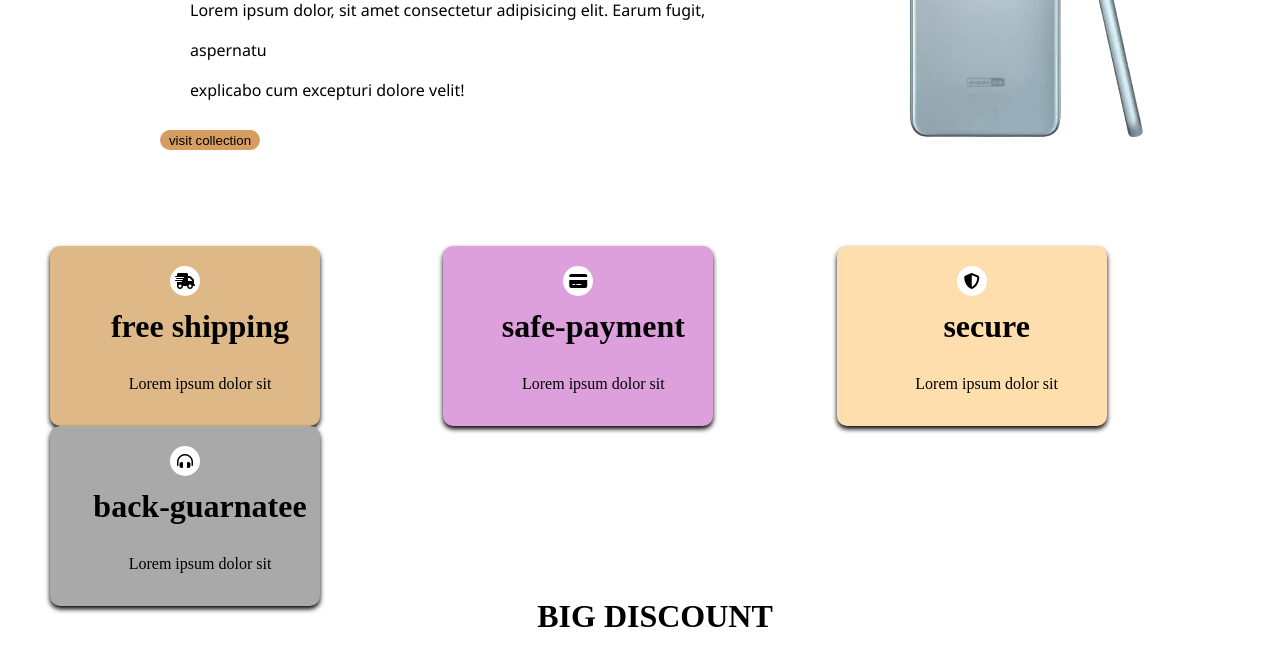
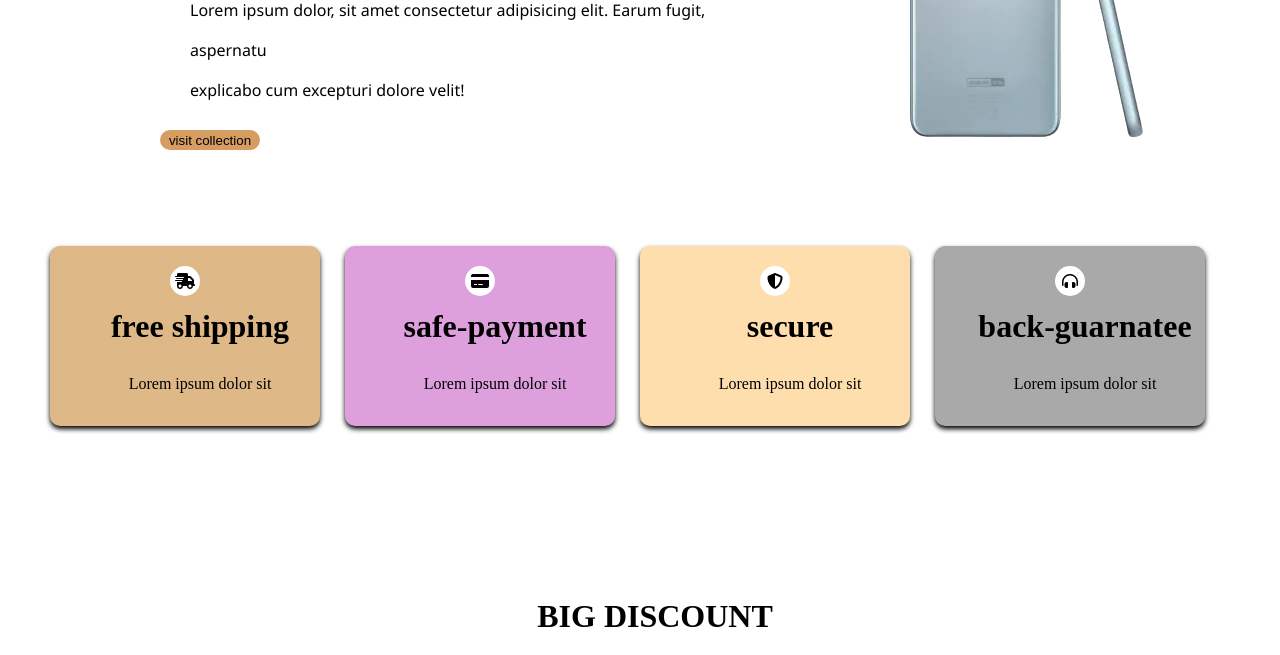
Before and after one commit to nandasai-8/E-commerce-website, a plain HTML site: page index.html in a window 1280 px wide. Shown: the part 442-1097 px from the top of the page. Drawn offline with Linux system fonts and the light colour scheme.

Commit message:
modify-website-e-commerce

```diff
--- a/style.css
+++ b/style.css
@@ -2,6 +2,7 @@
     margin: 0;
     padding: 0;
     box-sizing: border-box;
+    /* font-family: system-ui, -apple-system, BlinkMacSystemFont, 'Segoe UI', Roboto, Oxygen, Ubuntu, Cantarell, 'Open Sans', 'Helvetica Neue', sans-serif; */
 }
 .logo img{
     width: 200px;
@@ -217,7 +218,7 @@ section button{
 .flex-box{
     height: 200px;
    display: grid;
-   grid-template-columns: repeat(auto-fit,minmax(300px,1fr));
+   grid-template-columns: repeat(auto-fit,minmax(250px,1fr));
    margin: 10px 50px;
 
 }
```
